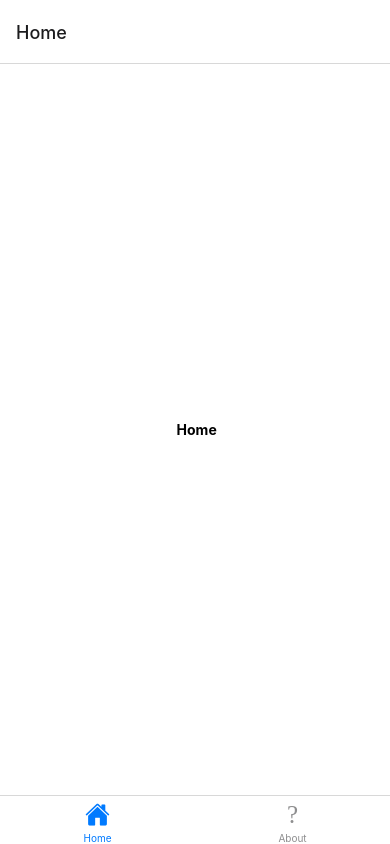
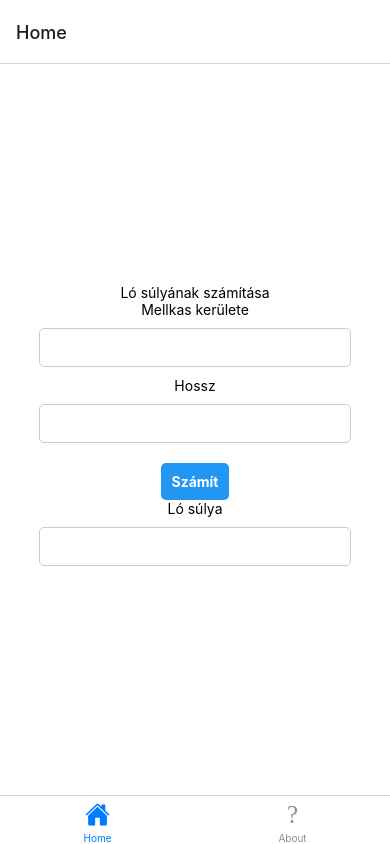
Before and after one commit to BorosFather/losulya, a React Native app: screen / in a window 390 px wide. Built offline with nearby package versions, Linux system fonts and the light colour scheme.

Commit message:
home page kész

```diff
--- a/navigation/screens/About.js
+++ b/navigation/screens/About.js
@@ -4,8 +4,10 @@ import { StyleSheet, View, Text } from "react-native";
  export default function About({navigation}) {
     return (
         <View style={styles.container}>
-          <Text onPress={() => navigation.navigate("Home")}
-          style={{ fontSize: 14, fontWeight: "bold"}} > About</Text>
+
+          <Text>
+
+          </Text>
 
         </View>
       );
--- a/navigation/screens/Home.js
+++ b/navigation/screens/Home.js
@@ -1,12 +1,36 @@
-import { StyleSheet, View, Text } from "react-native";
-
+import { useState } from "react";
+import { StyleSheet, View, Text, TextInput, TouchableHighlight } from "react-native";
+import { StatusBar } from 'expo-status-bar';
 
 export default function Home({navigation}) {
+
+  const [chestg, setChestg] = useState("");
+  const [length, setLength] = useState("");
+  const [volume, setVolume] = useState("");
+
+  function calWeight(){
+    let localVolume = (parseInt(chestg) * parseInt(chestg) * parseInt(length)) / 11887;
+    setVolume(localVolume.toString());
+  }
+
   return (
     <View style={styles.container}>
-          <Text onPress={() => navigation.navigate("About")}
-          style={{ fontSize: 14, fontWeight: "bold"}} > Home</Text>
+      <Text style={styles.title}>Ló súlyának számítása</Text>
 
+      <Text>Mellkas kerülete</Text>
+      <TextInput style={styles.input} onChangeText={(data) => setChestg(data)}/>
+
+      <Text>Hossz</Text>
+      <TextInput style={styles.input} onChangeText={(data) => setLength(data)}/>
+
+      <TouchableHighlight style={styles.btn} onPress={calWeight}>
+        <Text style={styles.btnText}>Számít</Text>
+      </TouchableHighlight>
+
+      <Text>Ló súlya</Text>
+      <TextInput style={styles.input} value={volume} />
+
+      <StatusBar style="auto" />
     </View>
   );
 }
@@ -18,4 +42,22 @@ import { StyleSheet, View, Text } from "react-native";
     alignItems: 'center',
     justifyContent: 'center',
   },
+  input: {
+    borderWidth: 1,
+    borderColor: '#ccc',
+    borderRadius: 5,
+    padding: 10,
+    marginVertical: 10,
+    width: '80%',
+  },
+  btn: {
+    backgroundColor: '#2196F3',
+    padding: 10,
+    borderRadius: 5,
+    marginTop: 10,
+  },
+  btnText: {
+    color: '#fff',
+    fontWeight: 'bold',
+  },
 });
```
Lines whose indentation alone changed are shown as unchanged.
